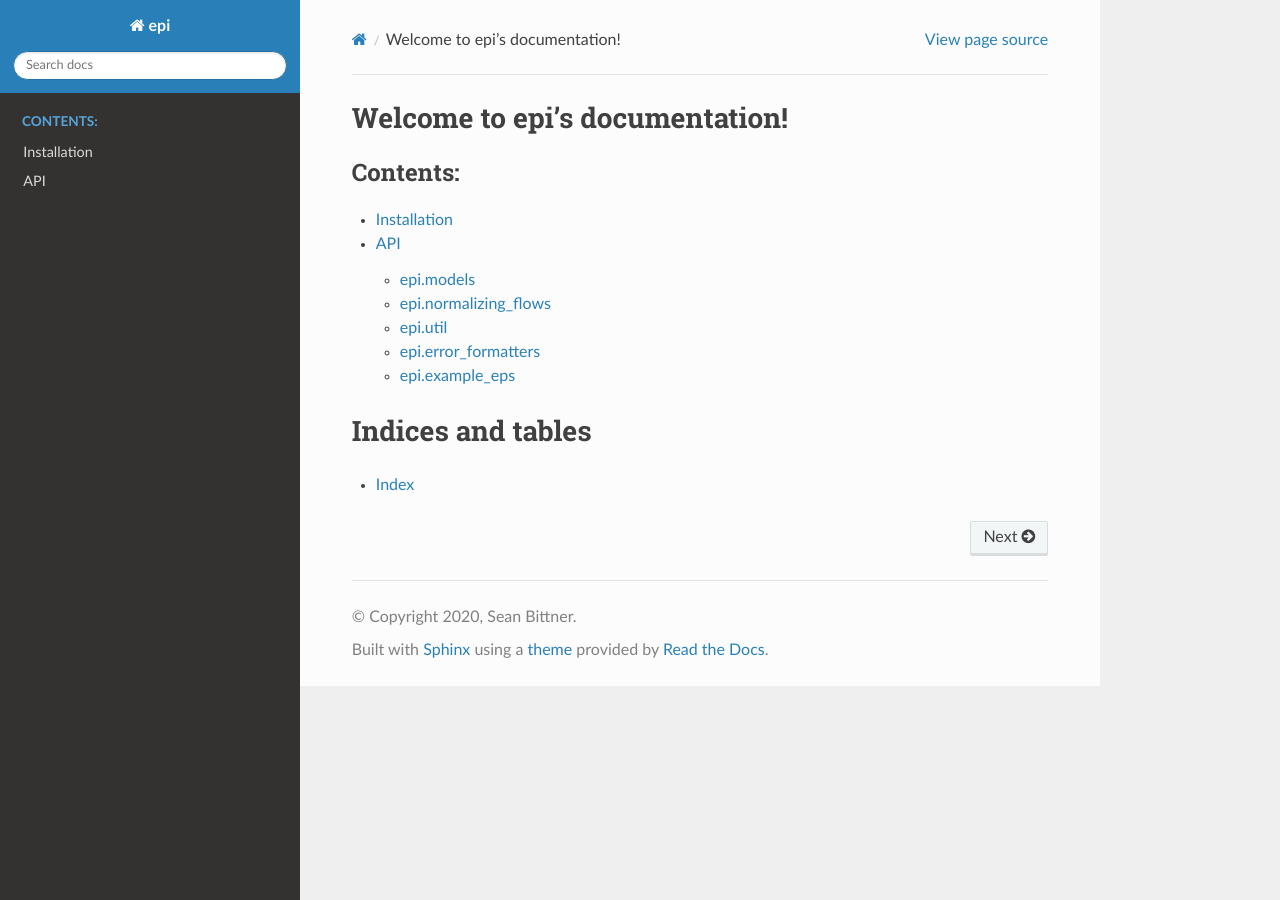
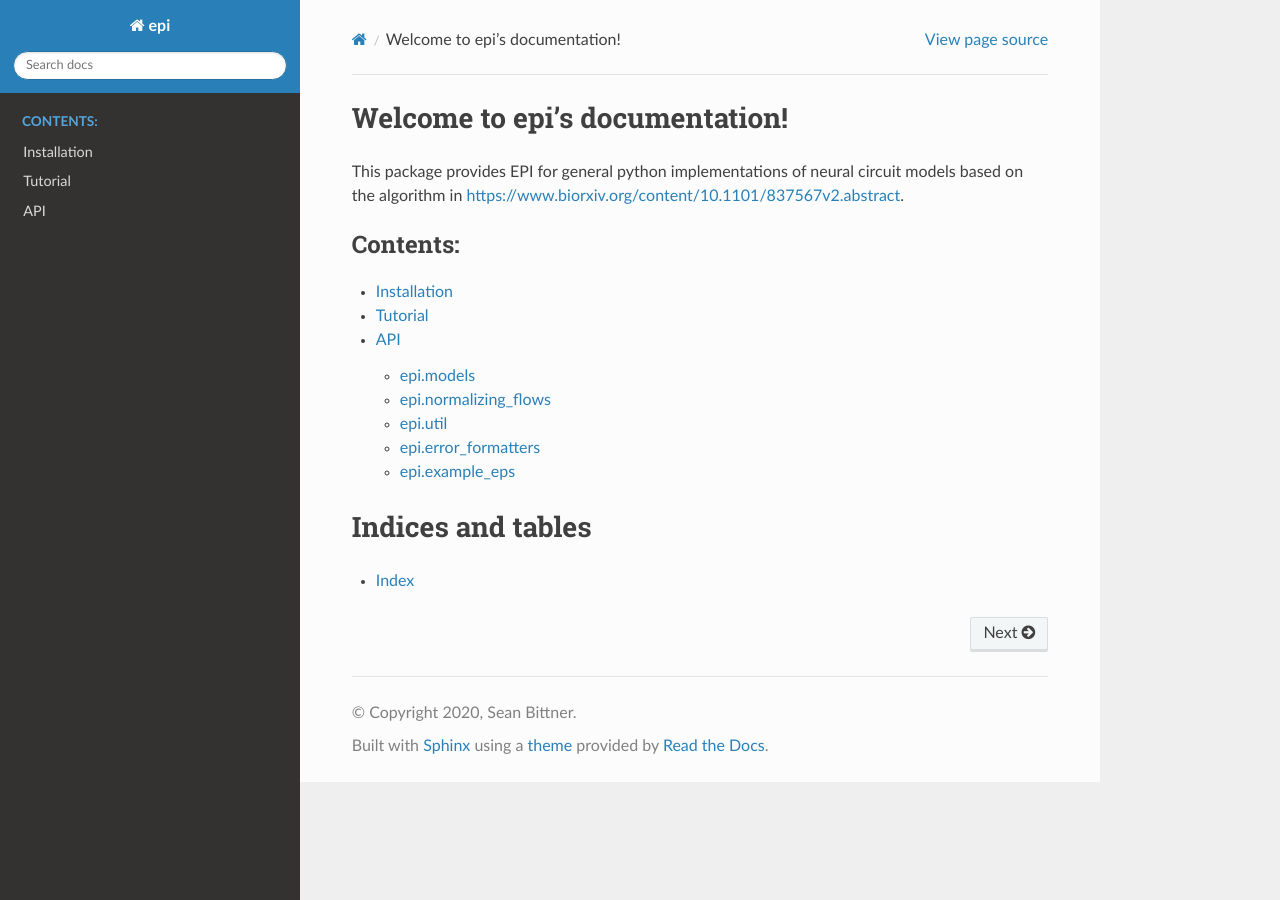
Before and after one commit to cunningham-lab/epi, a Sphinx documentation site: the page built from docs/source/index.rst, in a window 1280 px wide. Built offline with Sphinx 7.4.7 and the Read the Docs theme 2.0.0, drawn with Linux system fonts in a browser that asks for light colours.

Commit message:
more documentation updates

```diff
--- a/docs/source/index.rst
+++ b/docs/source/index.rst
@@ -6,11 +6,15 @@
 Welcome to epi's documentation!
 ===============================
 
+This package provides EPI for general python implementations of neural circuit models based on the algorithm in
+`https://www.biorxiv.org/content/10.1101/837567v2.abstract <https://www.biorxiv.org/content/10.1101/837567v2.abstract>`_.
+
 .. toctree::
    :maxdepth: 2
    :caption: Contents:
 
    Installation
+   Tutorial
    API
 
 
```
Also changed, not shown: docs/source/Tutorial.rst (added, +8 -0 lines).
